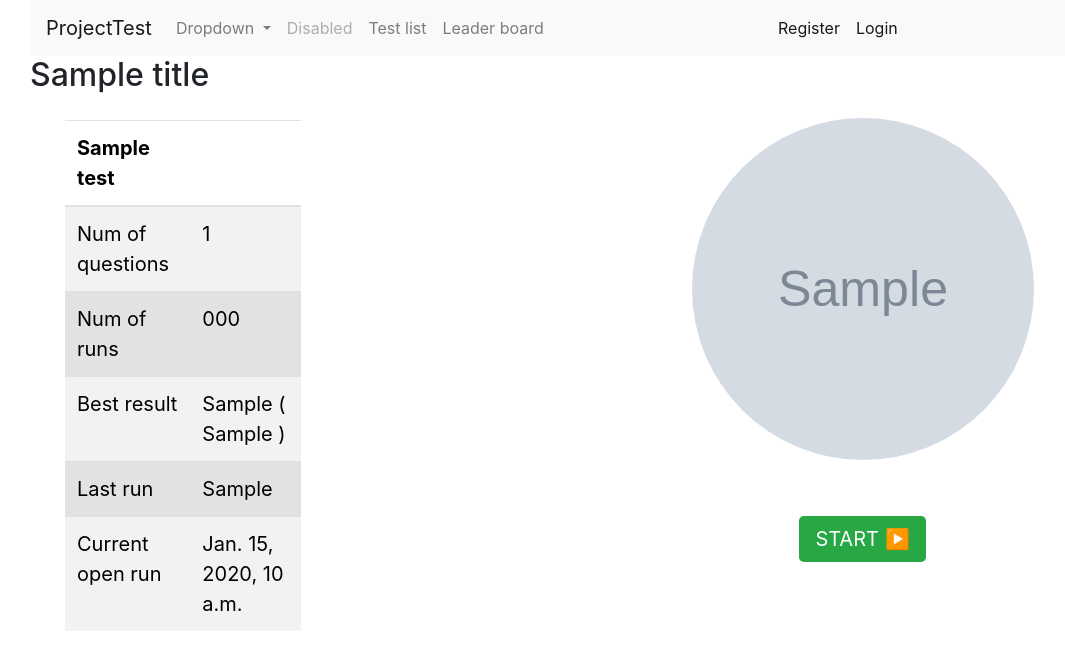
After one commit to IIioneR/TestProject, a Django app: template src/test_set/templates/testrun_start.html in a window 1280 px wide. The commit adds this page. Shown: the top 670 px of the page, without its empty margins (55-1120 px from the left). Run offline with Django 3.2, Linux system fonts and the light colour scheme; the template is opened without the code that fills it: most values are stand-ins (such as "Sample title", 1, 10 or a date in 2020); grey boxes marked "Sample" are stand-in pictures; parts of the project's set-up code (start-up, migrations or seed data) failed here and were passed over; some libraries are stand-ins or nearby versions.

Commit message:
done 19hm, flake8

```diff
--- a/src/templates/base.html
+++ b/src/templates/base.html
@@ -38,7 +38,6 @@
                     <div class="dropdown-menu" aria-labelledby="navbarDropdown">
                         <a class="dropdown-item" href="#">Action</a>
                         <a class="dropdown-item" href="#">Another action</a>
-                        <div class="dropdown-divider"></div>
                         <a class="dropdown-item" href="#">Something else here</a>
                     </div>
                 </li>
@@ -55,7 +54,7 @@
             <ul class="navbar-nav mr-auto">
                 {% if user.is_authenticated %}
                 <div class="img-circle.vert">
-                    <img class="rounded-circle p-1 m-1" width="30" height="30" src="{{ user.profile.image.url }}">
+                    <img class="rounded-circle p-1 m-1" width="30" height="30" src="{{ user.image.url }}">
                 </div>
                 </li>
                 <li class="nav-item active">
--- a/src/templates/index.html
+++ b/src/templates/index.html
@@ -1,5 +1,5 @@
 {% extends 'base.html' %}
 
 {% block content %}
-    <h1>Welcome to ProjectTest</h1>
+    <h1>Welcome to TestProject</h1>
 {% endblock %}
--- /dev/null
+++ b/src/test_set/static/user_account/css/base.css
@@ -0,0 +1,54 @@
+.body {
+width: 100%;
+height: 100%;
+}
+
+.top {
+width: 90%;
+height: 100px;
+font-size: 80px;
+text-align: center;
+background-color: rgb(221, 221, 221);
+margin: auto;
+border: 2px solid rgb(153, 153, 153);
+}
+
+.bot {
+    border: 1px solid black;
+    width: 90%;
+    height: 500px;
+    margin: auto;
+}
+
+.table {
+    width: 45%;
+    margin-top: 10px;
+    margin-left: 20px;
+    border-collapse: collapse;
+    color: #000000;
+    font-size: 20px;
+    float: left;
+}
+
+th {
+  border-bottom: 1px solid #B9B29F;
+  border-top: 1px solid #B9B29F;
+  padding: 10px;
+  text-align: left;
+}
+
+td {
+  padding: 10px;
+}
+
+tr:nth-child(odd) {
+  background: white;
+}
+
+tr:nth-child(even) {
+  background: #e2e2e2;
+}
+
+.img {
+ width: 45%;
+}
--- a/src/test_set/templates/includes/tests_table.html
+++ b/src/test_set/templates/includes/tests_table.html
@@ -16,6 +16,7 @@
           <th>Title</th>
           <th>Description</th>
           <th>Level</th>
+            <th> </th>
         </tr>
         </thead>
         {% for test in tests_list %}
@@ -27,6 +28,7 @@
               <td> {{ test.title }}</td>
               <td> {{ test.description }}</td>
               <td> {{ test.level }}</td>
+              <td> <a href="{% url 'tests:start' test.id %}" >Start</a></td>
             </tr>
         {% endfor %}
     </table>
--- /dev/null
+++ b/src/test_set/templates/testrun_start.html
@@ -0,0 +1,63 @@
+{% extends 'base.html' %}
+{% load crispy_forms_tags %}
+
+
+
+
+
+{% block content %}
+
+    <div class="container">
+        <div class="row">
+            <div class="col-sm">
+                  <table class="table table-striped">
+                    <thead>
+                      <tr>
+                        <th>{{ test.title }}</th>
+                        <th></th>
+                      </tr>
+                    </thead>
+                    <tbody>
+                      <tr>
+                        <td>Num of questions</td>
+                        <td>{{ question_count }}</td>
+                      </tr>
+                      <tr>
+                        <td>Num of runs</td>
+                        <td>{{ number_runs }}</td>
+                      </tr>
+                      <tr>
+                        <td>Best result</td>
+                        <td>{{ best_r }} ( {{ best_user_r }} )</td>
+                      </tr>
+                      <tr>
+                        <td>Last run</td>
+                        <td>{{ test.last_run }}</td>
+                      </tr>
+                    {% if not new %}
+                      <tr>
+                        <td>Current open run</td>
+                        <td>{{ test_result.datetime_run }}</td>
+                      </tr>
+                    {% endif %}
+                    </tbody>
+                  </table>
+            </div>
+                     <div class="col-sm">
+                <div class="d-flex justify-content-center">
+                    <img class="rounded-circle p-1 m-1" width="350" height="350"  src="{{ test.image.url }}">
+                </div>
+
+{#                {% if new %}#}
+                    <div class="d-flex justify-content-center mt-5 mb-5" >
+                        <a href="{% url 'tests:testrun_step' pk=test.id seq_nr=1 %}" type="button" class="btn-lg btn-success">START ▶️</a>
+                    </div>
+{#                {% else %}#}
+{#                    <div class="d-flex justify-content-center mt-5 mb-5" >#}
+{#                        <a href="{% url 'tests:testrun_step' pk=test.id seq_nr=testrun.last_question_number|add:1 %}" type="button" class="btn-lg btn-warning">CONTINUE️</a>#}
+{#                    </div>#}
+{#                {% endif %}#}
+            </div>
+        </div>
+    </div>
+{% endblock %}
--- a/src/test_set/urls.py
+++ b/src/test_set/urls.py
@@ -1,11 +1,12 @@
 from django.urls import path
 
-from test_set.views import TestListView, TestRunView
+from test_set.views import TestListView, TestRunView, StartTestView
 
 app_name = 'tests'
 
 urlpatterns = [
     path('', TestListView.as_view(), name='list'),
     path('<int:pk>/question/<int:seq_nr>', TestRunView.as_view(), name='testrun_step'),
+    path('<int:pk>/start', StartTestView.as_view(), name='start'),
     # path('<int:pk>/start', StartTestView.as_view(), name='start'),
 ]
```
Also changed, not shown: src/test_set/models.py (+35 -7 lines), src/test_set/templates/testrun.html (+5 -6 lines), src/test_set/templates/testrun_end.html (added, +50 -0 lines), src/test_set/views.py (+98 -13 lines), src/db.sqlite3, src/media/pics/xYiTisbsp2HZPVupAZoNYQ-320-80.jpg (added), src/test_set/migrations/0008_auto_20200624_1642.py (added), src/test_set/migrations/0009_auto_20200624_1644.py (added), src/test_set/migrations/0010_auto_20200624_1655.py (added), src/test_set/migrations/0011_auto_20200625_2000.py (added).
